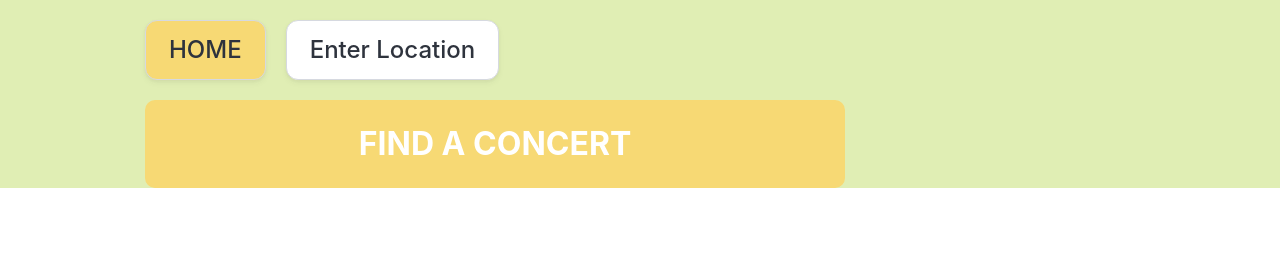
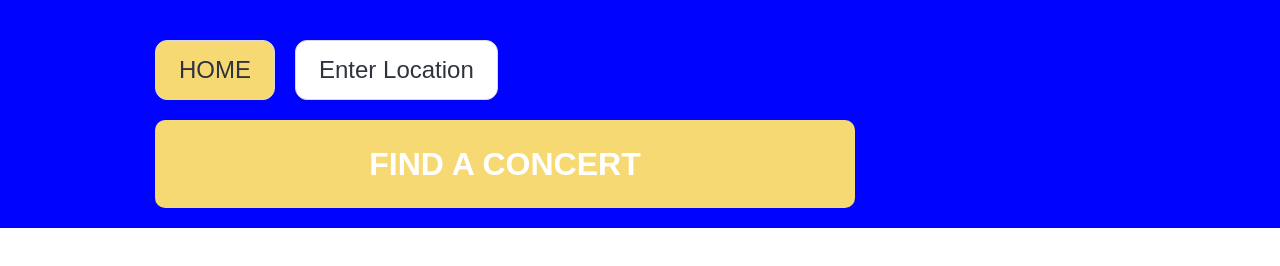
Before and after one commit to nearias3/GigOn-Working, a plain HTML site: page results.html in a window 1280 px wide. Drawn offline with nearby package versions, Linux system fonts and the light colour scheme.

Commit message:
results.css for body and alldiv

```diff
--- a/assets/results.css
+++ b/assets/results.css
@@ -1,13 +1,15 @@
 body {
-    background-color: #e0eeb4;
-
+    background-color: #0004ff;
+    font-family: 'Arial', sans-serif;
+    margin: 0;
+    padding: 0;
 }
 
 
 #allDiv {
     display:flex;
-    flex-direction: row;
     justify-content: space-around;
+    padding: 20px;
 }
 
 
@@ -125,7 +127,7 @@ body {
 .event a {
     display: inline-block;
     padding: 10px 20px;
-    background-color: #e0eeb4;
+    background-color: #0004ff;
     color: black;
     text-decoration: none;
     border-radius: 5px;
```
